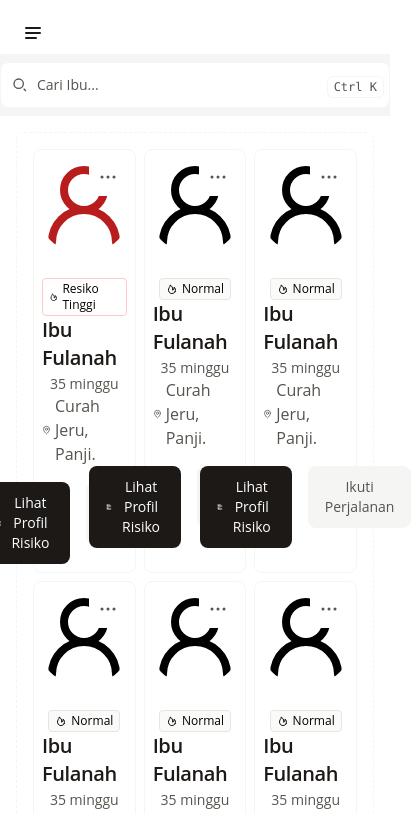
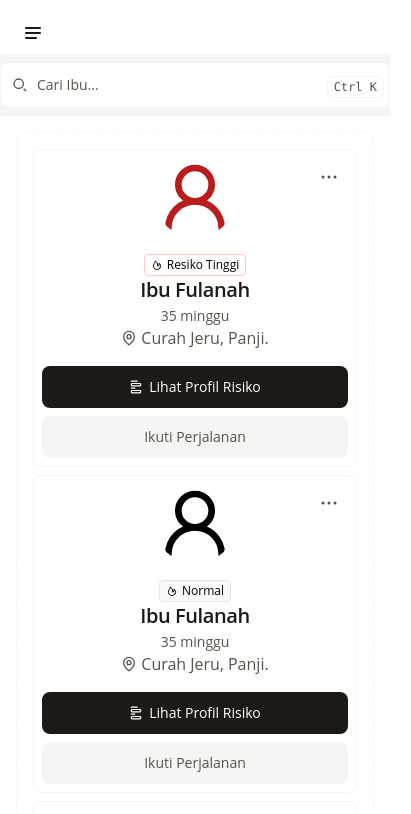
Before and after one commit to stywn93/siaga-bunda-fb, a React (Vite) app: page / in a window 390 px wide. Shown: the top 814 px of the page, 411 px wide, since content can reach past the window. Built offline with nearby package versions, Linux system fonts and the light colour scheme.

Commit message:
Refactor Content and MomProfile components for improved responsiveness and layout

```diff
--- a/src/components/Content.tsx
+++ b/src/components/Content.tsx
@@ -9,8 +9,8 @@ function Content(){
         </div>
 
         <div className="p-4">
-                <div className="p-4 border-1 border-default border-dashed rounded-base">
-                    <div className="grid grid-cols-3 gap-2 mb-4">
+                <div className="p-4 border border-default border-dashed rounded-base">
+                    <div className="grid grid-cols-1 sm:grid-cols-2 lg:grid-cols-3 gap-2 mb-4">
                         <MomProfile color="#b91c1c" risk="high"/>
                         <MomProfile />
                         <MomProfile />
--- a/src/components/MomProfile.tsx
+++ b/src/components/MomProfile.tsx
@@ -7,7 +7,7 @@ function MomProfile({color = "#000000", risk = "normal"}: Props) {
     return (
 
         <>
-            <div className="relative bg-neutral-primary-soft max-w-s w-full p-2 border border-default rounded-base shadow-xs">
+                <div className="relative min-w-0 w-full max-w-sm bg-neutral-primary-soft p-2 sm:p-4 border border-default rounded-base shadow-xs">
                 <button id="dropdownButton" data-dropdown-toggle="dropdown" className="absolute top-2 end-2 text-body hover:text-heading bg-neutral-primary-soft box-border border border-transparent hover:bg-neutral-tertiary focus:ring-4 focus:ring-neutral-tertiary rounded-base p-1.5 focus:outline-none" type="button">
                     <span className="sr-only">Open dropdown</span>
                     <svg className="w-6 h-6" aria-hidden="true" xmlns="http://www.w3.org/2000/svg" width="24" height="24" fill="none" viewBox="0 0 24 24"><path stroke="currentColor" stroke-linecap="round" stroke-width="3" d="M6 12h.01m6 0h.01m5.99 0h.01" /></svg>
@@ -26,8 +26,8 @@ function MomProfile({color = "#000000", risk = "normal"}: Props) {
                         </li>
                     </ul>
                 </div>
-                <div className="flex flex-col items-center">
-                    <UserRound className="w-24 h-24 mb-6 rounded-full" color={color}/>
+                <div className="flex flex-col items-center text-center">
+                    <UserRound className="w-20 h-20 mb-4 sm:w-24 sm:h-24 sm:mb-6 rounded-full" color={color}/>
 
                     <span className={`inline-flex items-center ${risk === "high" ? "bg-danger-softer" : "bg-brand-softer"} border ${risk === "high" ? "border-danger-subtle" : "border-brand-subtle"} ${risk === "high" ? "text-dg-danger-strong" : "text-dg-brand-strong"} text-xs font-medium px-1.5 py-0.5 rounded-sm`}>
                         <svg className="w-3 h-3 me-1" aria-hidden="true" xmlns="http://www.w3.org/2000/svg" width="24" height="24" fill="none" viewBox="0 0 24 24"><path stroke="currentColor" stroke-linecap="round" stroke-linejoin="round" stroke-width="2" d="M18.122 17.645a7.185 7.185 0 0 1-2.656 2.495 7.06 7.06 0 0 1-3.52.853 6.617 6.617 0 0 1-3.306-.718 6.73 6.73 0 0 1-2.54-2.266c-2.672-4.57.287-8.846.887-9.668A4.448 4.448 0 0 0 8.07 6.31 4.49 4.49 0 0 0 7.997 4c1.284.965 6.43 3.258 5.525 10.631 1.496-1.136 2.7-3.046 2.846-6.216 1.43 1.061 3.985 5.462 1.754 9.23Z"/></svg>
@@ -36,16 +36,16 @@ function MomProfile({color = "#000000", risk = "normal"}: Props) {
                     {/* <img className="w-24 h-24 mb-6 rounded-full" src="/docs/images/people/profile-picture-3.jpg" alt="Bonnie image" /> */}
                     <h5 className="mb-0.5 text-xl font-semibold tracking-tight text-heading">Ibu Fulanah</h5>
                     <span className="text-sm text-body">35 minggu</span>
-                    <p className="text-body inline-flex items-center gap-1">
+                    <p className="text-body inline-flex items-center justify-center gap-1">
                         <MapPin className="w-4 h-4" />
                         <span>Curah Jeru, Panji.</span>
                     </p>
-                    <div className="flex mt-4 md:mt-6 gap-4">
-                        <button type="button" className="inline-flex items-center text-white bg-brand box-border border border-transparent hover:bg-brand-strong focus:ring-4 focus:ring-brand-medium shadow-xs font-medium leading-5 rounded-base text-sm px-4 py-2.5 focus:outline-none">
+                    <div className="flex w-full flex-col mt-4 gap-2 sm:mt-6 sm:w-auto sm:flex-row sm:gap-4">
+                        <button type="button" className="inline-flex w-full items-center justify-center text-white bg-brand box-border border border-transparent hover:bg-brand-strong focus:ring-4 focus:ring-brand-medium shadow-xs font-medium leading-5 rounded-base text-sm px-4 py-2.5 focus:outline-none sm:w-auto">
                             <Form className="size-3.5 mr-1.5"/>
                             Lihat Profil Risiko
                         </button>
-                        <button type="button" className="inline-flex self-start w-auto text-body bg-neutral-secondary-medium box-border border border-default-medium hover:bg-neutral-tertiary-medium hover:text-heading focus:ring-4 focus:ring-neutral-tertiary shadow-xs font-medium leading-5 rounded-base text-sm px-4 py-2.5 focus:outline-none">
+                        <button type="button" className="inline-flex w-full items-center justify-center text-body bg-neutral-secondary-medium box-border border border-default-medium hover:bg-neutral-tertiary-medium hover:text-heading focus:ring-4 focus:ring-neutral-tertiary shadow-xs font-medium leading-5 rounded-base text-sm px-4 py-2.5 focus:outline-none sm:w-auto">
                             Ikuti Perjalanan
                         </button>
                     </div>
```
